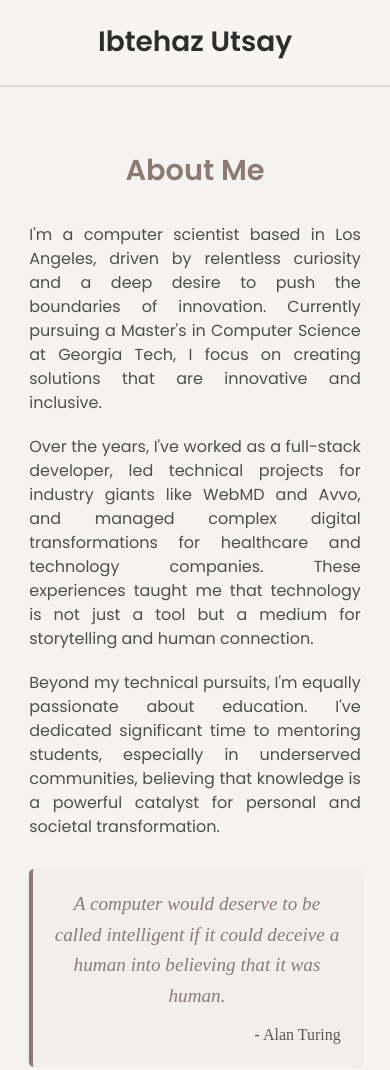
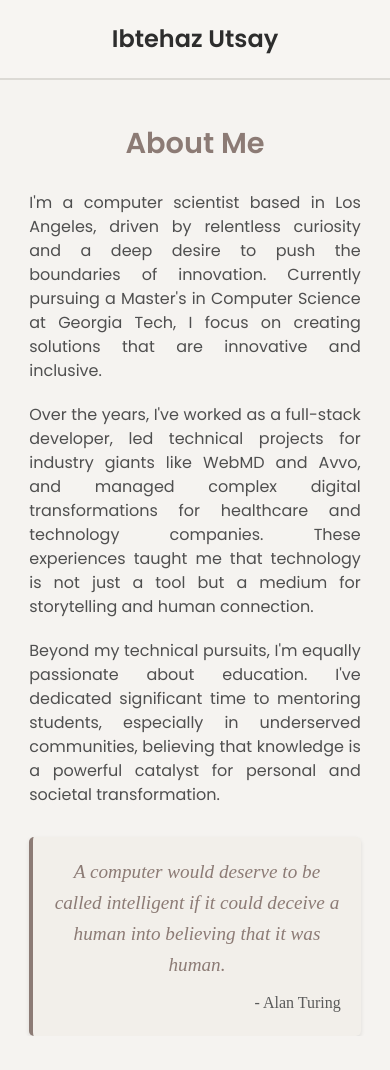
Before and after one commit to ibtehaz/ibtehaz-portfolio, a plain HTML site: page index.html in a window 390 px wide. Shown: the top 1070 px of the page. Drawn offline with Linux system fonts and the light colour scheme.

Commit message:
fix alignment

```diff
--- a/style.css
+++ b/style.css
@@ -102,8 +102,8 @@ section {
 
 h2 {
     text-align: center;
-    margin-top: 40px;
-    margin-bottom: 30px;
+    margin-top: 20px;
+    margin-bottom: 25px;
     color: var(--primary-color);
     font-weight: 600; /* Slightly bolder font weight */
     font-size: 2rem;
@@ -241,31 +241,29 @@ footer {
     color: #777;
 }
 
-/* Responsive Styles - Hide Navbar on Mobile */
-@media (max-width: 768px) {
+/* Responsive Styles - Hide Navbar on Mobile and Tablets */
+@media (max-width: 1024px) {
     .header-container {
         flex-direction: column;
         align-items: center;
     }
 
-    /* Hide the navbar on mobile screens */
+    /* Hide the navbar on mobile and tablet screens */
     .navbar {
         display: none;
     }
 
-
-
-    /* Adjust section padding for mobile */
+    /* Adjust section padding for mobile and tablets */
     section {
         padding: 20px 10px;
     }
 
     h2 {
-        font-size: 1.8rem; /* Smaller font size for mobile */
+        font-size: 1.8rem; /* Smaller font size for mobile and tablets */
     }
 
     #about p, .project h3, .job h3, .education-item h3 {
-        font-size: var(--font-size-medium); /* Smaller text size for mobile */
+        font-size: var(--font-size-medium); /* Smaller text size for mobile and tablets */
         line-height: 1.5;
     }
 
@@ -274,7 +272,14 @@ footer {
         width: 95%;
         padding: 0 10px;
     }
+
+    .logo {
+        font-size: 24px; /* Slightly smaller logo font size */
+    }
 }
+
+
+
 
 .view-on-github {
     margin-top: 20px;
```
